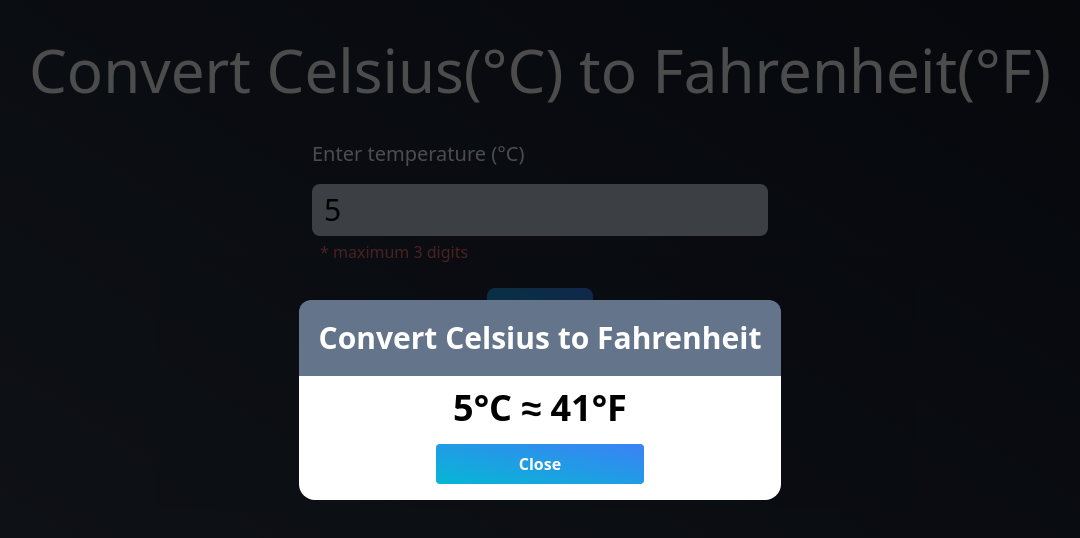
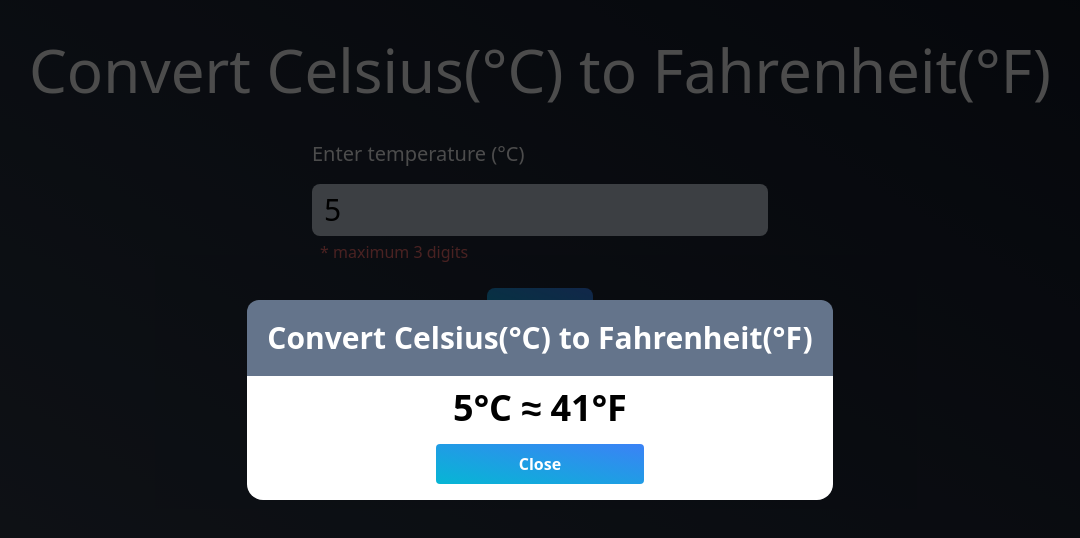
Before and after one commit to Putthipong-T/vue-convert-temperature, a Vue app: page / in a window 1280 px wide. Both pictures are taken after typing "5" into the empty fields and a click on the button "Calculate". Shown: the top 538 px of the page, without its empty margins (100-1180 px from the left). Built offline with nearby package versions, Linux system fonts and the light colour scheme.

Commit message:
fix popup hreader

```diff
--- a/src/components/icons/Popup.vue
+++ b/src/components/icons/Popup.vue
@@ -2,13 +2,13 @@
         <div class ="modal flex content-center items-center fixed inset-0 bg-black bg-opacity-70 transition-opacity duration-400 ease-in-out">
             <div class="modal-content w-auto h-auto bg-white m-auto text-center rounded-t-2xl rounded-b-2xl">
                 <div class="modal-header flex justify-between bg-slate-500 rounded-t-xl p-5">
-                    <h1 class="text-3xl text-white font-bold">Convert Celsius to Fahrenheit</h1>
+                    <h1 class="text-3xl text-white font-bold">Convert Celsius(°C) to Fahrenheit(°F)</h1>
                 </div>
                 <div class="modal-body" >
                     <div class="text-4xl font-semibold pt-3 px-5">
                         <slot class=""/>
                     </div>
-                    <button class="bg-gradient-to-tr from-cyan-500 to-blue-500 hover:bg-gradient-to-tr hover:from-cyan-700 hover:to-blue-700 text-white font-bold py-2 px-4 my-4 rounded w-52" v-on:click = Toggle>
+                    <button class="bg-gradient-to-tr from-cyan-500 to-blue-500 hover:bg-gradient-to-tr hover:from-cyan-700 hover:to-blue-700 text-white font-bold py-2 px-4 my-4 rounded w-52" v-on:click = Toggle >
                         Close
                     </button>
                 </div>
```
